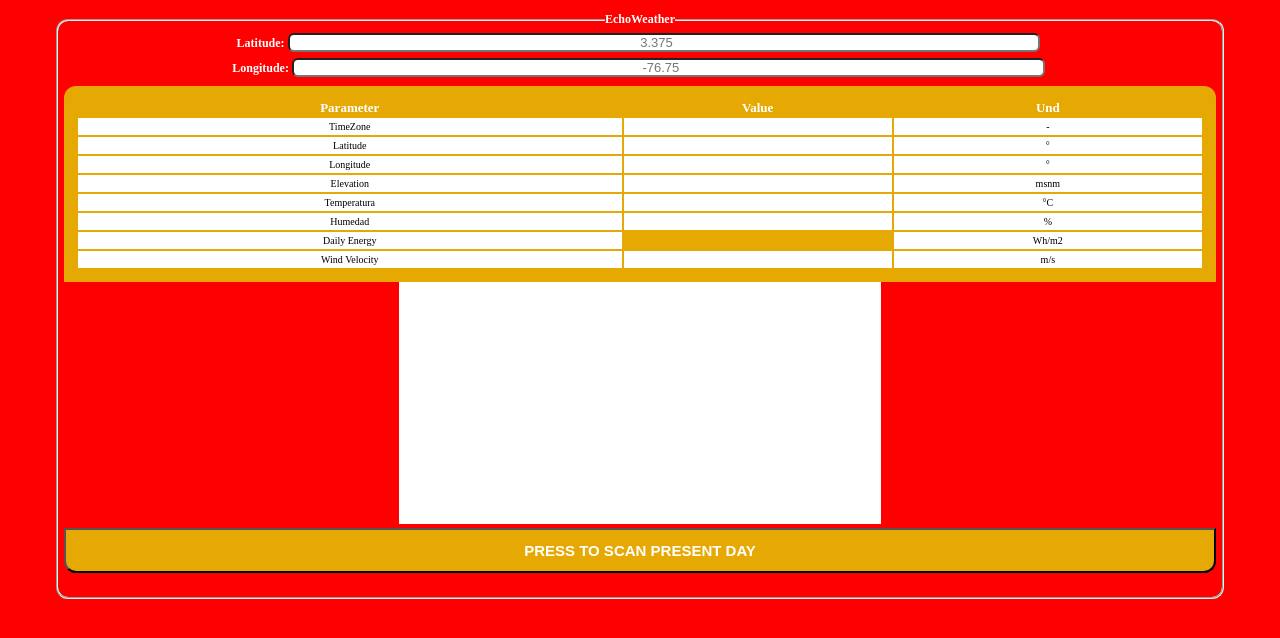
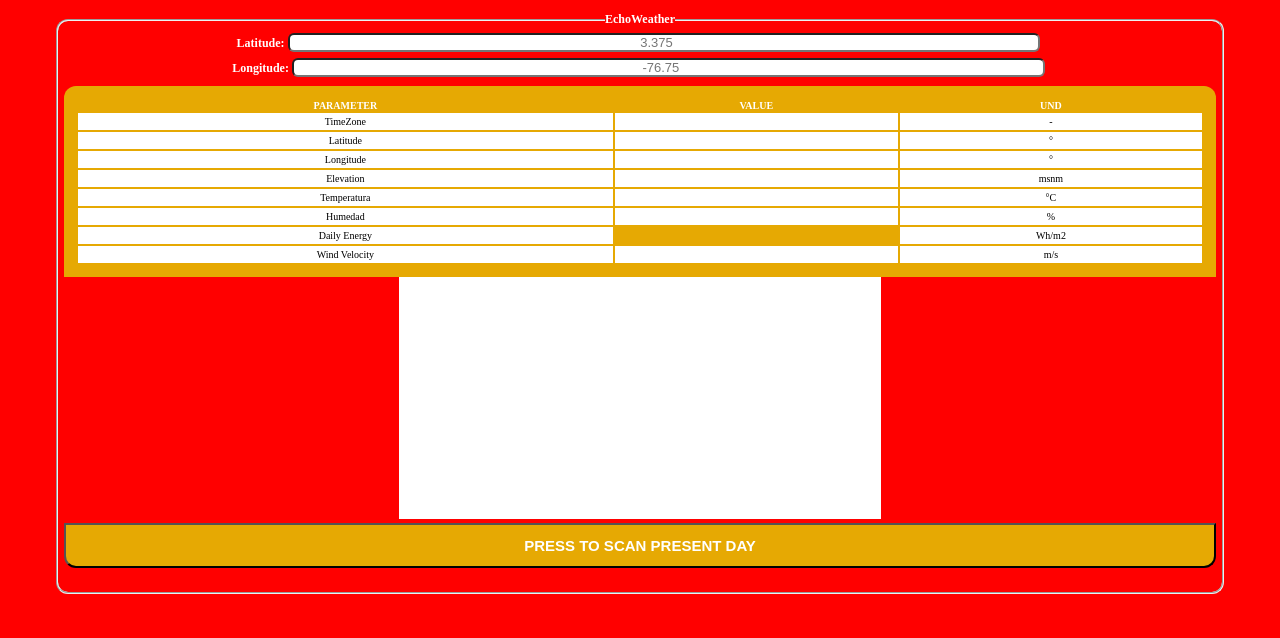
Before and after one commit to appjava/solarpersonalapp, a plain HTML site: page public/index.html in a window 1280 px wide. Drawn offline with nearby package versions, Linux system fonts and the light colour scheme; no server answers.

Commit message:
update design

```diff
--- a/public/index.html
+++ b/public/index.html
@@ -30,7 +30,8 @@
             background-color: rgb(230, 169, 3);
             border-radius: 12px 12px 0px 0px;
             color: white;
-            font-size: small;
+            font-size: x-small;
+            text-transform: uppercase;
         }
         tbody{
             background-color: white;
```
Also changed, not shown: 1 other file.
